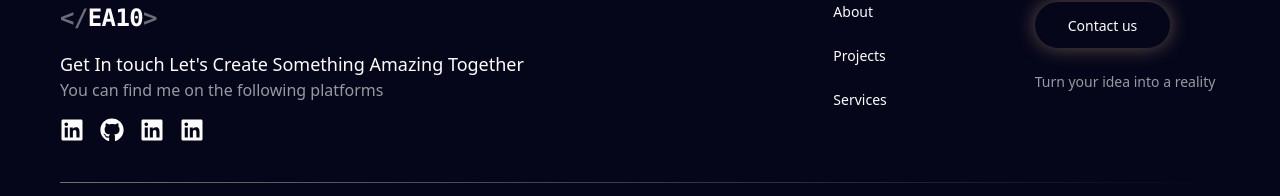
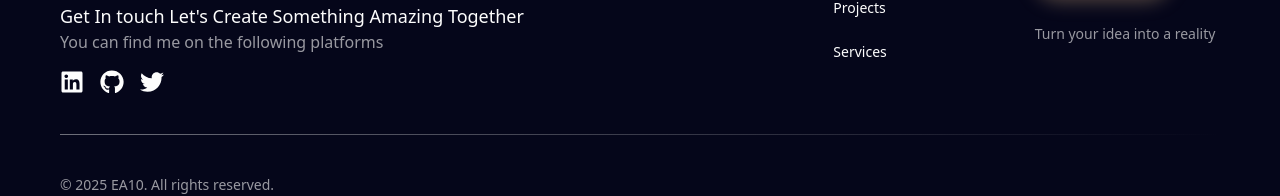
Before and after one commit to EA10-lite/my-portfolio, a React (Vite) app: page / in a window 1280 px wide. Shown: the part 2392-2588 px from the top of the page. Built offline with nearby package versions, Linux system fonts and the light colour scheme.

Commit message:
updating footer links

```diff
--- a/src/components/Hero.tsx
+++ b/src/components/Hero.tsx
@@ -166,7 +166,7 @@ const MobileSlider = () => {
             </div>
 
             {/* Dots indicator */}
-            <div className="flex justify-center gap-2 mt-8">
+            <div className="flex justify-center gap-2 mt-10">
                 {projects.map((_, index) => (
                     <button
                         key={index}
@@ -252,7 +252,7 @@ export const Thumbnail = ({
 
     if (disableAnimations) {
         return (
-            <div className="thumbnail py-6">
+            <div className="thumbnail">
                 {thumbnailContent}
             </div>
         );
@@ -260,7 +260,7 @@ export const Thumbnail = ({
 
     return (
         <motion.div
-            className="thumbnail py-6"
+            className="thumbnail"
             initial={{ opacity: 0, scale: 0.9 }}
             animate={{ opacity: 1, scale: 1 }}
             transition={{ duration: 0.5 }}
--- a/src/layouts/Footer.tsx
+++ b/src/layouts/Footer.tsx
@@ -1,4 +1,4 @@
-import { FaGithub, FaLinkedin } from "react-icons/fa6";
+import { FaGithub, FaLinkedin, FaTwitter } from "react-icons/fa6";
 import { Button, Logo } from "../components";
 
 
@@ -27,12 +27,8 @@ const socialLinks = [
         icon: <FaGithub />
     },
     {
-        href: "https://www.linkedin.com/in/emanuel-anyigor-831562215/",
-        icon: <FaLinkedin />,
-    },
-    {
-        href: "https://www.linkedin.com/in/emanuel-anyigor-831562215/",
-        icon: <FaLinkedin />,
+        href: "https://x.com/anyigoremmanue4",
+        icon: <FaTwitter />,
     },
 ]
 const Footer = () => {
```
